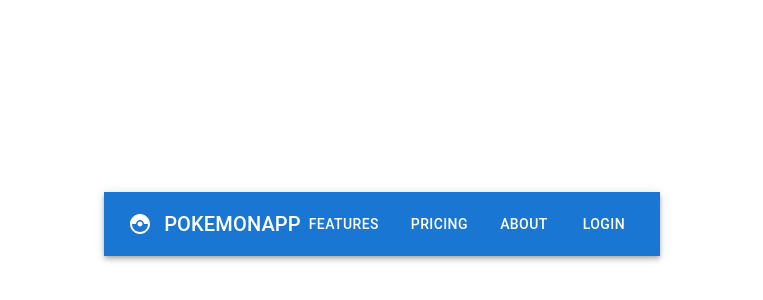
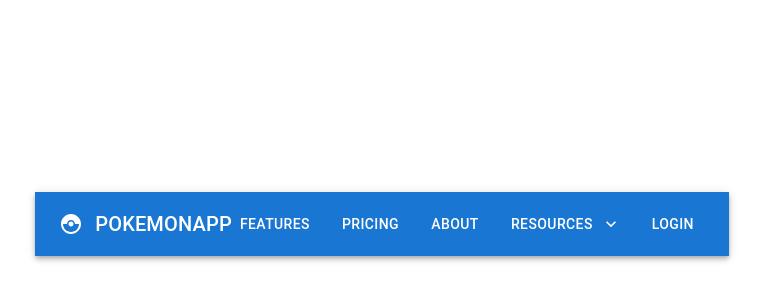
Before and after one commit to p-fassbender/react-material-ui-demo, a React (Vite) app: page / in a window 1280 px wide. Shown: the part 176-476 px from the top of the page, without its empty margins (258-1021 px from the left). Built offline with nearby package versions, Linux system fonts and the light colour scheme.

Commit message:
mui menu component

```diff
--- a/src/components/MuiNavbar.jsx
+++ b/src/components/MuiNavbar.jsx
@@ -1,8 +1,18 @@
-import React from 'react'
-import { AppBar, Toolbar, IconButton, Typography, Stack, Button } from '@mui/material'
+import React, { useState } from 'react'
+import { AppBar, Toolbar, IconButton, Typography, Stack, Button, Menu, MenuItem } from '@mui/material'
 import CatchingPokemonIcon from '@mui/icons-material/CatchingPokemon';
+import KeyboardArrowDownIcon from '@mui/icons-material/KeyboardArrowDown';
 
 export const MuiNavbar = () => {
+    const [anchorEl, setAnchorEl] = useState(null)
+    const open = Boolean(anchorEl)
+    const handleClick = (e) => {
+        setAnchorEl(e.currentTarget)
+    }
+    const handleClose = () => {
+        setAnchorEl(null)
+    }
+
     return (
         <>
             <AppBar position='static'>
@@ -17,8 +27,40 @@
                         <Button color='inherit'>Features</Button>
                         <Button color='inherit'>Pricing</Button>
                         <Button color='inherit'>About</Button>
+                        <Button
+                            color='inherit'
+                            id='resources-button'
+                            onClick={handleClick}
+                            aria-controls={open ? 'resources-menu' : undefined}
+                            aria-haspopup='true'
+                            aria-expanded={open ? 'true' : undefined}
+                            endIcon={<KeyboardArrowDownIcon />}
+
+                        >
+                            Resources
+                        </Button>
                         <Button color='inherit'>Login</Button>
                     </Stack>
+                    <Menu
+                        id='resources-menu'
+                        anchorEl={anchorEl}
+                        open={open}
+                        MenuListProps={{
+                            "aria-labelledby": 'resources-button'
+                        }}
+                        onClose={handleClose}
+                        anchorOrigin={{
+                            vertical: 'bottom',
+                            horizontal: 'right'
+                        }}
+                        transformOrigin={{
+                            vertical: 'top',
+                            horizontal: 'right'
+                        }}
+                    >
+                        <MenuItem onClick={handleClose}>Blog</MenuItem>
+                        <MenuItem onClick={handleClose}>Podcast</MenuItem>
+                    </Menu>
                 </Toolbar>
             </AppBar>
         </>
```
